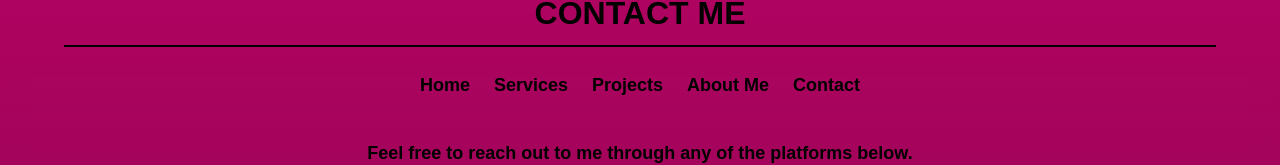
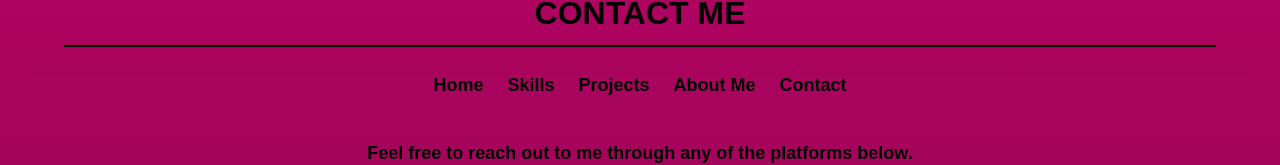
Before and after one commit to BasiratHamayoon/My-Portfolio-Reactjs, a React (Vite) app: page / in a window 1280 px wide. Shown: the part 4565-4730 px from the top of the page. Built offline with nearby package versions, Linux system fonts and the light colour scheme; a web font is replaced by a local one.

Commit message:
Add build command for deployement

```diff
--- a/src/Costume.Components/Contact.jsx
+++ b/src/Costume.Components/Contact.jsx
@@ -9,7 +9,7 @@ const Contact = () => {
 
   const navItems = [
     { id: "home", title: "Home" },
-    { id: "skills", title: "Services" },
+    { id: "skills", title: "Skills" },
     { id: "projects", title: "Projects" },
     { id: "about", title: "About Me" },
     { id: "contact", title: "Contact" },
```
